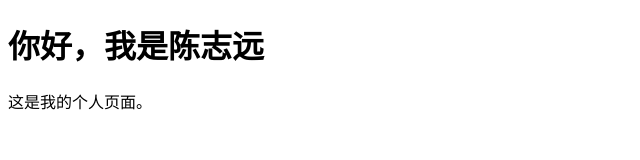
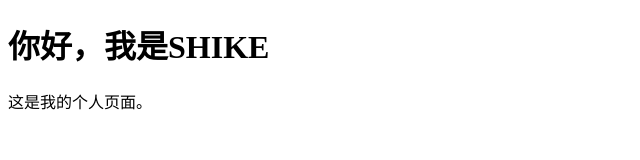
Before and after one commit to chenzhiyuan12/SK-ONE, a plain HTML site: page index.html in a window 1280 px wide. Shown: the whole page, without its empty margins (0-640 px from the left). Drawn offline with Linux system fonts and the light colour scheme.

Commit message:
Update personal information in index.html

```diff
--- a/index.html
+++ b/index.html
@@ -6,7 +6,8 @@
     <title>我的个人页面</title>
 </head>
 <body>
-    <h1>你好，我是陈志远</h1>
+    <h1>你好，我是SHIKE</h1>
     <p>这是我的个人页面。</p>
 </body>
+
 </html>
```
